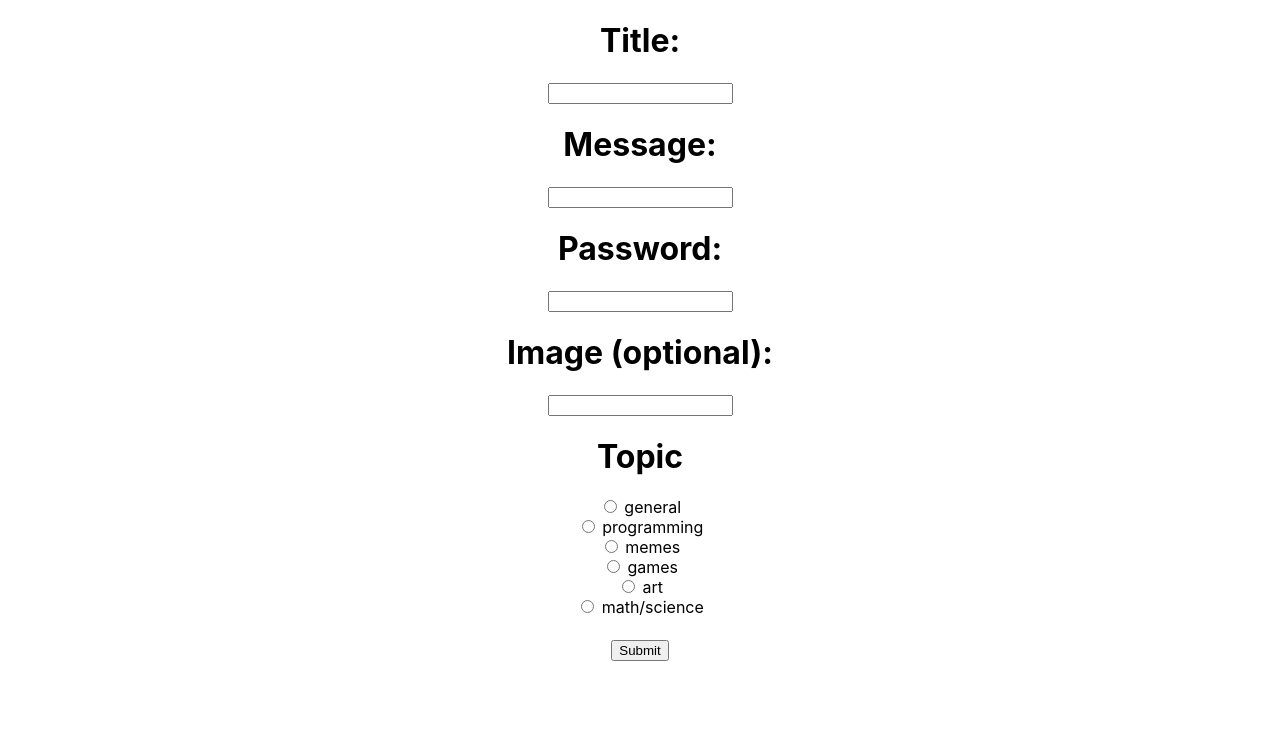
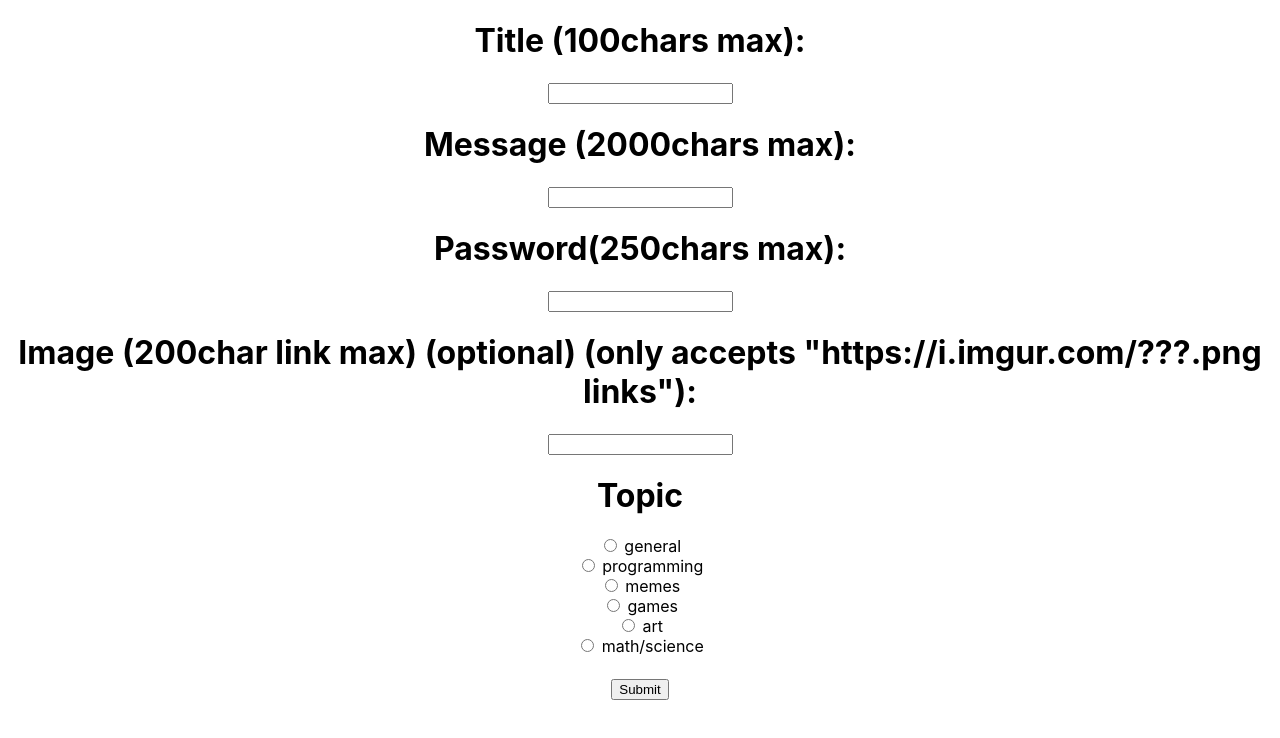
Before and after one commit to ThomasDLi/faseless, a Next.js app in the folder faseless/: page /posting in a window 1280 px wide. Shown: the top 738 px of the page. Built offline with nearby package versions, Linux system fonts and the light colour scheme.

Commit message:
images now supported

```diff
--- /dev/null
+++ b/faseless/components/server_url.js
@@ -0,0 +1,7 @@
+function server_url(){
+
+    return("http://ec2-54-188-200-163.us-west-2.compute.amazonaws.com:8000/")
+
+}
+
+export{server_url}
--- a/faseless/next.config.js
+++ b/faseless/next.config.js
@@ -1,3 +1,8 @@
 module.exports = {
   reactStrictMode: true,
+  images : {
+
+    domains: ['i.imgur.com', 'imgur.com'],
+
+  },
 }
--- a/faseless/pages/delete.js
+++ b/faseless/pages/delete.js
@@ -1,6 +1,7 @@
 import { useState } from "react";
 import Router from 'next/router'
 import styles from '../styles/Home.module.css'
+import {server_url} from "../components/server_url"
 
 export default function delete_post(){
 
@@ -35,7 +36,7 @@ export default function delete_post(){
         console.log(topic + " " + post + " " + password);
         try{
 
-            let serverSubmission = fetch(`http://ec2-54-188-200-163.us-west-2.compute.amazonaws.com:8000/delete_posts?post_id=${post}&topic=${topic}&password=${password}`);
+            let serverSubmission = fetch(`${server_url()}delete_posts?post_id=${post}&topic=${topic}&password=${password}`);
             console.log(serverSubmission);
             Router.push("/home");
         }
--- a/faseless/pages/home.js
+++ b/faseless/pages/home.js
@@ -1,4 +1,5 @@
 import {fetch_posts} from "../components/fetch_posts"
+import {server_url} from "../components/server_url"
 import Link from 'next/link'
 import {useState} from "react"
 import styles from "../styles/Home.module.css"
@@ -38,7 +39,7 @@ export default function home({data}) {
 }
 
 export async function getServerSideProps(context) {
-    const res = await fetch(`http://ec2-54-188-200-163.us-west-2.compute.amazonaws.com:8000/fetch_posts`)
+    const res = await fetch(`${server_url()}fetch_posts`)
     const data = await res.json()
 
     if (!data) {
--- a/faseless/pages/posting.js
+++ b/faseless/pages/posting.js
@@ -1,6 +1,7 @@
 import { useState } from "react";
 import Router from 'next/router'
 import styles from '../styles/Home.module.css'
+import {server_url} from "../components/server_url"
 
 export default function posting() {
 
@@ -51,7 +52,7 @@ export default function posting() {
         console.log(title + " " + text + " " + password + " " + image + " " + topic);
         try{
 
-            let serverSubmission = fetch(`http://ec2-54-188-200-163.us-west-2.compute.amazonaws.com:8000/posting?title=${title}&text=${text}&password=${password}&image=${image}&topic=${topic}`);
+            let serverSubmission = fetch(`${server_url()}posting?title=${title}&text=${text}&password=${password}&image=${image}&topic=${topic}`);
             console.log(serverSubmission);
             Router.push("/home");
         }
@@ -70,13 +71,13 @@ export default function posting() {
         <div className={styles.center}>
 
             <form onSubmit={handleSubmit}>
-                <h1>Title:</h1>
+                <h1>Title (100chars max):</h1>
                 <input type="text" onChange={handleTitle} />
-                <h1>Message:</h1>
+                <h1>Message (2000chars max):</h1>
                 <input type="text" onChange={handleText} />
-                <h1>Password:</h1>
+                <h1>Password(250chars max):</h1>
                 <input type="text" onChange={handlePassword} />
-                <h1>Image (optional):</h1>
+                <h1>Image (200char link max) (optional) (only accepts "https://i.imgur.com/???.png links"):</h1>
                 <input type="text" onChange={handleImage} />
                 <h1>Topic</h1>
                 <div onChange={handleTopic}>
```
Also changed, not shown: faseless/components/fetch_posts.js (+25 -0 lines), 2 other files (tests, documents, lock files or other folders).
